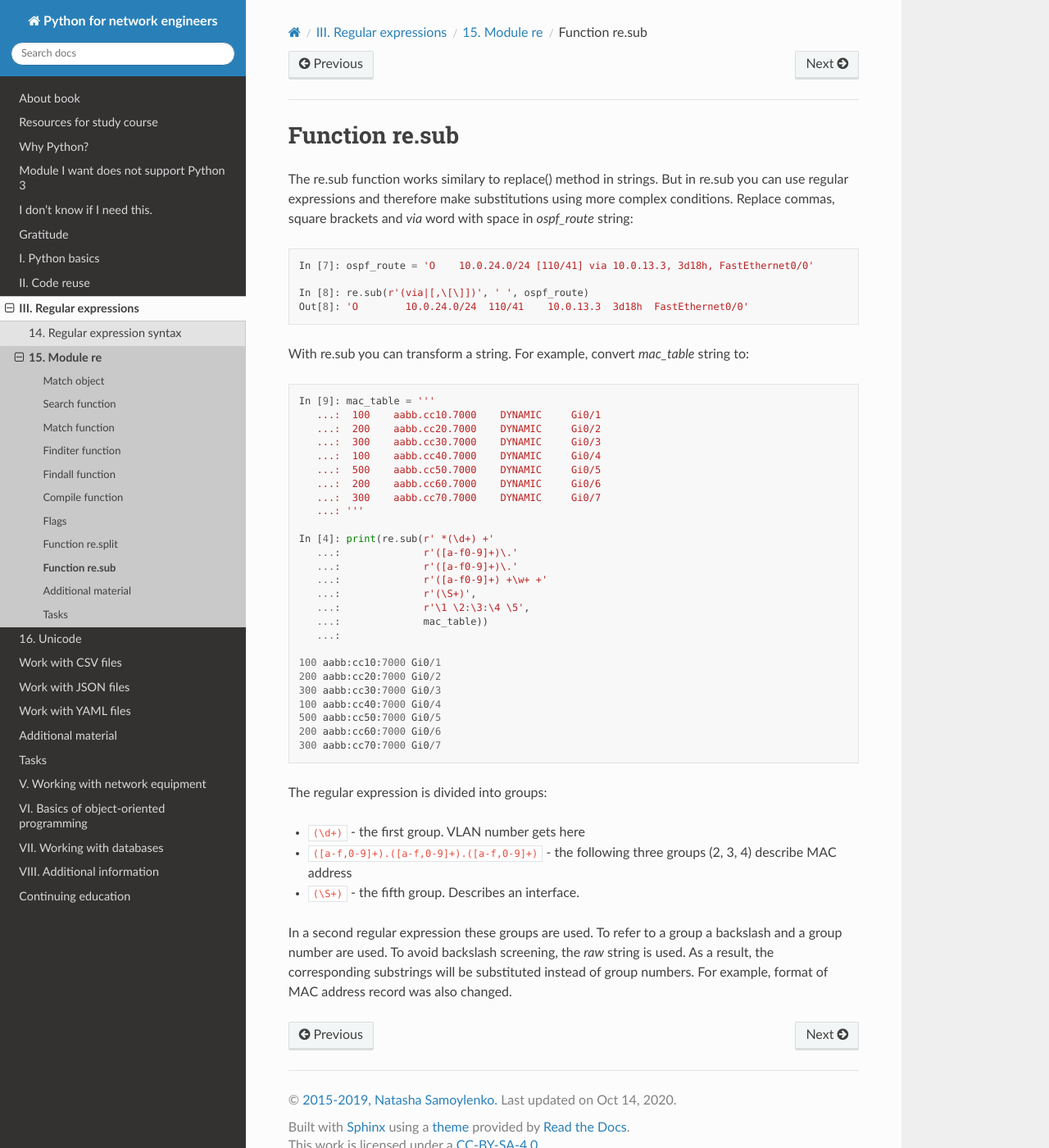
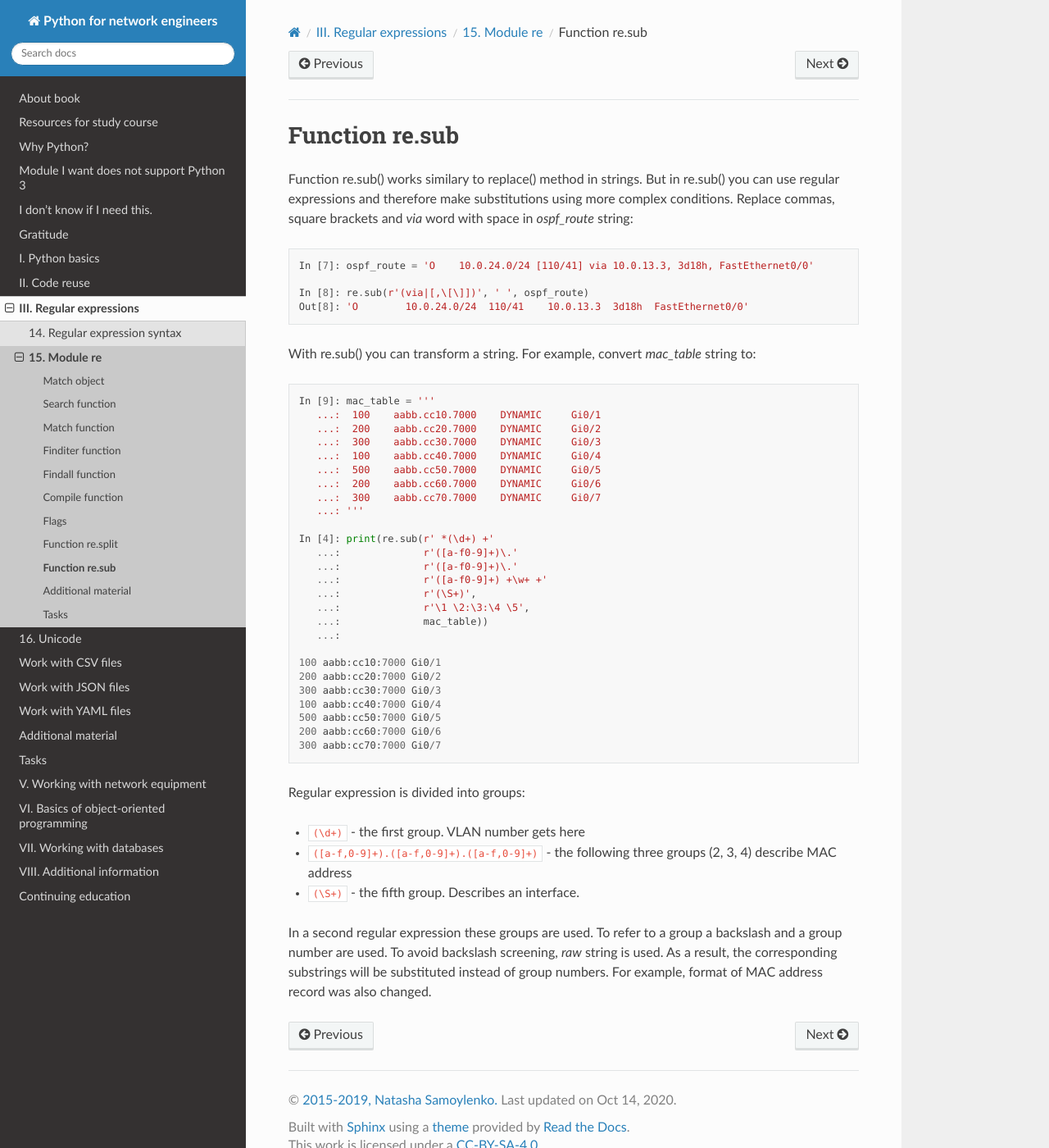
Before and after one commit to natenka/pyneng-book-en, a Sphinx documentation site: the page built from docs/source/book/15_module_re/sub.rst, in a window 1280 px wide and 1400 px high. Shown: the whole window at 82% size. Built offline with Sphinx 7.4.7 and the Read the Docs theme 2.0.0, drawn with Linux system fonts in a browser that asks for light colours; pages that are not in the unit, such as notebooks, are missing from menus.

Commit message:
Update sub.rst

```diff
--- a/docs/source/book/15_module_re/sub.rst
+++ b/docs/source/book/15_module_re/sub.rst
@@ -1,7 +1,7 @@
 Function re.sub
 --------------
 
-The re.sub function works similary to replace() method in strings. But in re.sub you can use regular expressions and therefore make substitutions using more complex conditions.
+Function re.sub() works similary to replace() method in strings. But in re.sub() you can use regular expressions and therefore make substitutions using more complex conditions.
 Replace commas, square brackets and *via* word with space in *ospf_route* string:
 
 .. code:: python
@@ -11,7 +11,7 @@ Replace commas, square brackets and *via* word with space in *ospf_route* string
     In [8]: re.sub(r'(via|[,\[\]])', ' ', ospf_route)
     Out[8]: 'O        10.0.24.0/24  110/41    10.0.13.3  3d18h  FastEthernet0/0'
 
-With re.sub you can transform a string. For example, convert *mac_table* string to:
+With re.sub() you can transform a string. For example, convert *mac_table* string to:
 
 .. code:: python
 
@@ -42,11 +42,11 @@ With re.sub you can transform a string. For example, convert *mac_table* string
     200 aabb:cc60:7000 Gi0/6
     300 aabb:cc70:7000 Gi0/7
 
-The regular expression is divided into groups:
+Regular expression is divided into groups:
 
 -  ``(\d+)`` - the first group. VLAN number gets here
 -  ``([a-f,0-9]+).([a-f,0-9]+).([a-f,0-9]+)`` - the following three groups (2, 3, 4) describe MAC address
 -  ``(\S+)`` - the fifth group. Describes an interface.
 
-In a second regular expression these groups are used. To refer to a group a backslash and a group number are used. To avoid backslash screening, the *raw* string is used.
+In a second regular expression these groups are used. To refer to a group a backslash and a group number are used. To avoid backslash screening, *raw* string is used.
 As a result, the corresponding substrings will be substituted instead of group numbers. For example, format of MAC address record was also changed.
```
